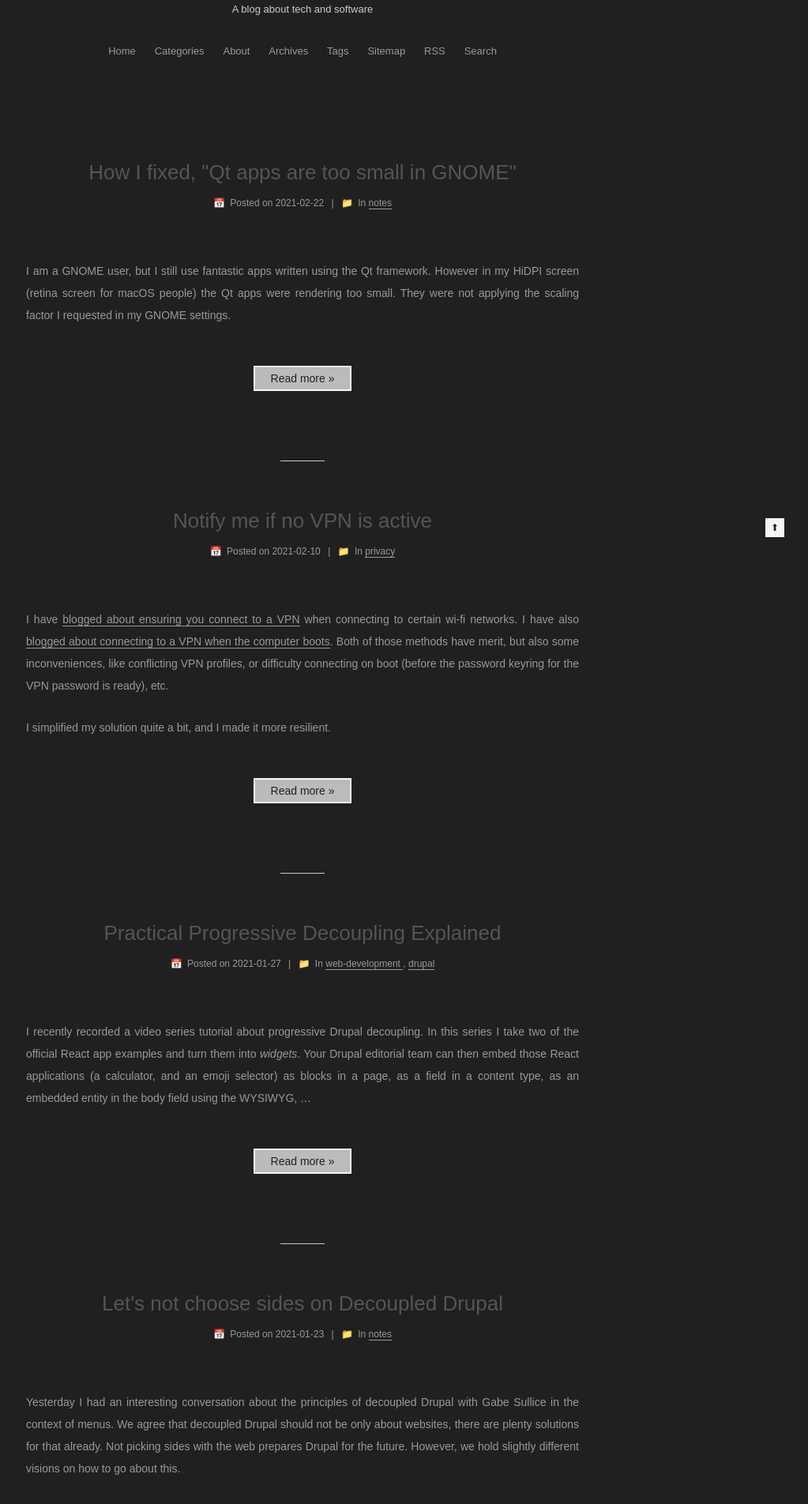
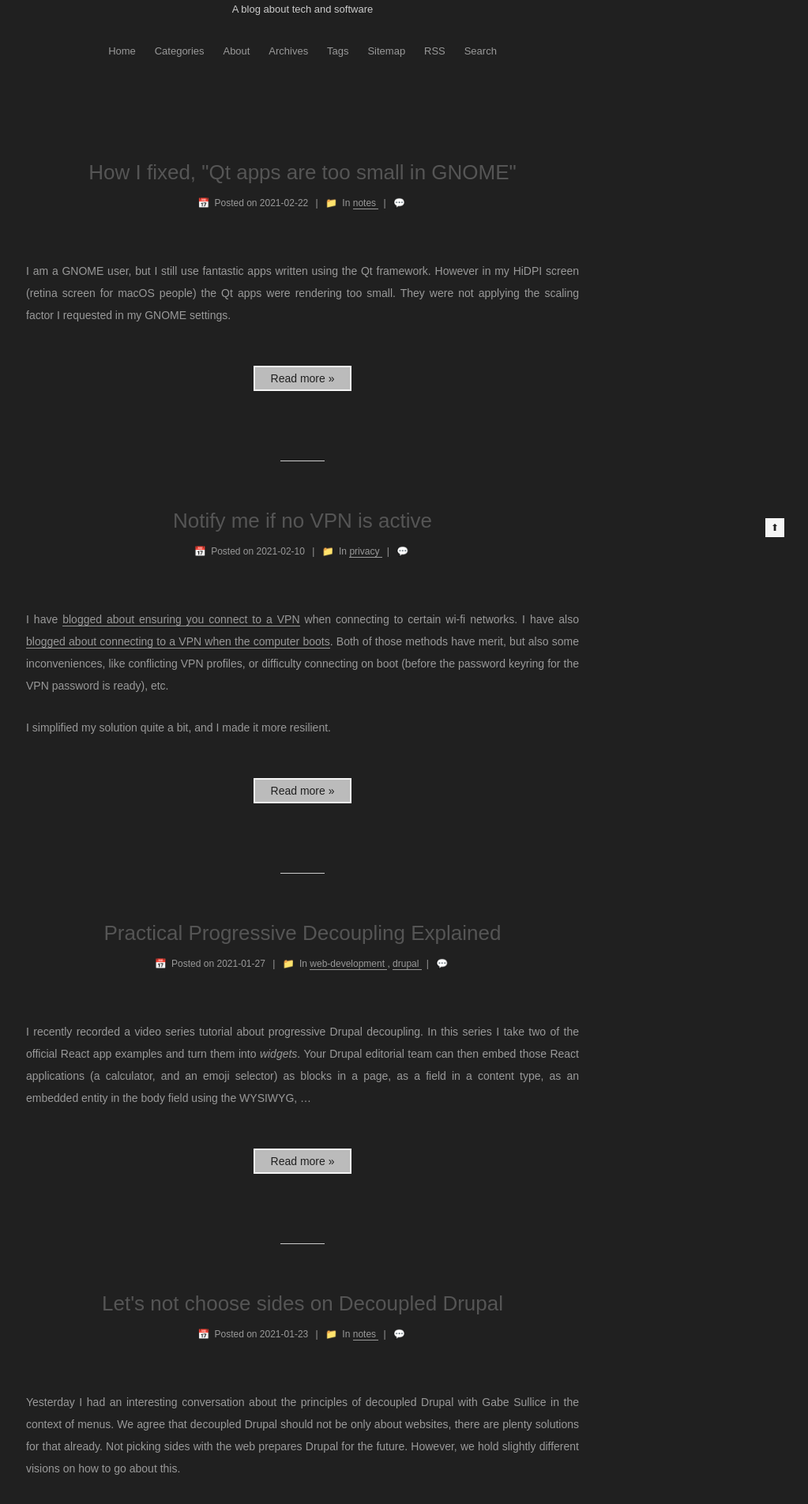
Before and after one commit to e0ipso/e0ipso.github.io, a Jekyll site: the page built from index.html, in a window 1280 px wide. Shown: the part 320-2224 px from the top of the page at 79% size, without its empty margins (257-1280 px from the left). Built offline with Jekyll 4.4.1, drawn with Linux system fonts in a browser that asks for light colours; the list of posts is cut into pages by our own code; comment, search, counter and statistics services are not loaded.

Commit message:
Revert "fix: disable comments and analytics."
This reverts commit 4a4f0bdd66111b27e55b7d7384f1b478a0677e51.

```diff
--- a/_config.yml
+++ b/_config.yml
@@ -328,7 +328,7 @@
 han: false
 
 commento:
- enable: false
+ enable: true
  domain: comments.mateuaguilo.com
 
 # Local search
--- a/_includes/_layout.html
+++ b/_includes/_layout.html
@@ -37,6 +37,10 @@
             {{ content }}
           </div>
           {% include _partials/comments.html %}
+          <iframe
+                  style="border: 0; height: 120px; width: 700px;"
+                  src="https://analytics.mateuaguilo.com/index.php?module=CoreAdminHome&action=optOut&language=en&backgroundColor=202020&fontColor=999999&fontSize=14px&fontFamily=%22PingFang%20SC%22%2C%20%22Microsoft%20YaHei%22%2C%20sans-serif"
+          ></iframe>
         </div>
         {% if site.sidebar.display != 'remove' %}
           {{ sidebar }}
--- /dev/null
+++ b/_includes/_third-party/analytics/index.html
@@ -0,0 +1 @@
+{% include _third-party/analytics/matomo.html %}
```
